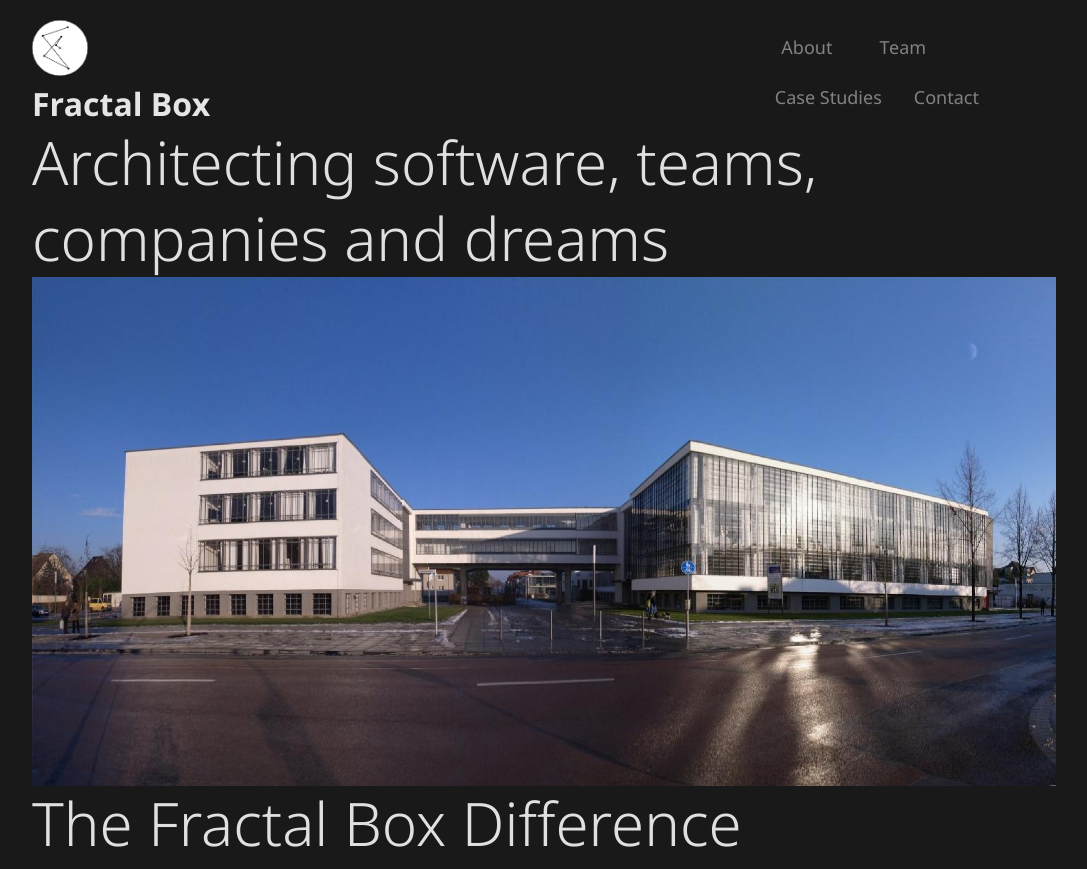
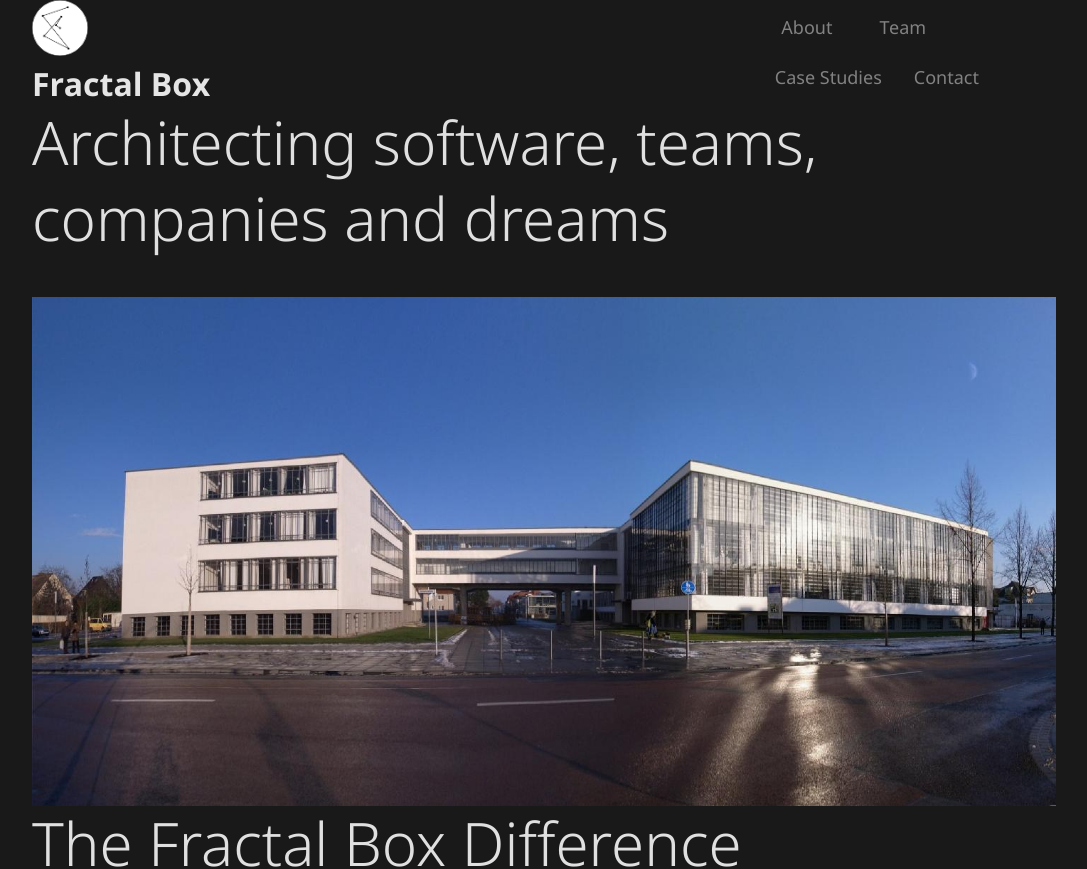
Before and after one commit to fractaldotbox/fractal.box, a Next.js app: page / in a window 1280 px wide. Shown: the top 869 px of the page, without its empty margins (96-1183 px from the left). Built offline with nearby package versions, Linux system fonts and the light colour scheme.

Commit message:
fix: testimonial

```diff
--- a/page-container/index-page/HeroContent.tsx
+++ b/page-container/index-page/HeroContent.tsx
@@ -46,7 +46,7 @@ const HeroContent = ({ className }: Partial<{ className: string }>) => {
   const classes = useStyles();
   return (
     <Grid container direction="column" component="article" className={className}>
-      <Grid item xs={12}>
+      <Grid item xs={12} className="pb-10">
         <Typography variant="h2" color="primary">
           Architecting software, teams,
           <Hidden smDown><br /></Hidden>
--- a/page-container/index-page/IndexPageContainer.tsx
+++ b/page-container/index-page/IndexPageContainer.tsx
@@ -128,7 +128,7 @@ const useStyle = makeStyles((theme) => ({
 const IndexPageContainer = () => {
   const classes = useStyle();
   return (
-    <div className="container m-auto pt-5">
+    <div className="container m-auto">
       <Box mx={{ xs: '5.8%', md: '10%' }}>
         <Grid container direction="column">
           <Header isIndexPage />
--- a/page-container/index-page/Testimonial.tsx
+++ b/page-container/index-page/Testimonial.tsx
@@ -63,9 +63,9 @@ const Testimonial = ({ className }: Partial<{ className: string }>) => {
   return (
     <Grid component="article" container justify="space-around">
       <Grid item sm={12} className={classes.title}>
-        <Typography variant="h3" color="primary">
+        <h2 className="text-2xl font-italic underline">
           Testimonial
-        </Typography>
+        </h2>
       </Grid>
       {content.map((testimonial) => (
         <Grid component="section" className={classes.sectionRoot} key={testimonial.name} item container alignItems="center" direction="column">
```
